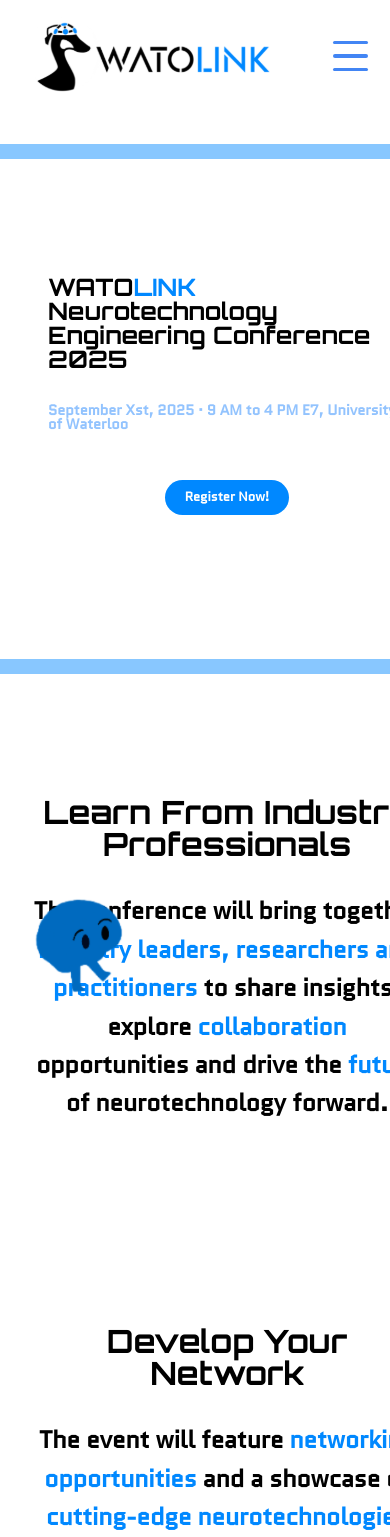
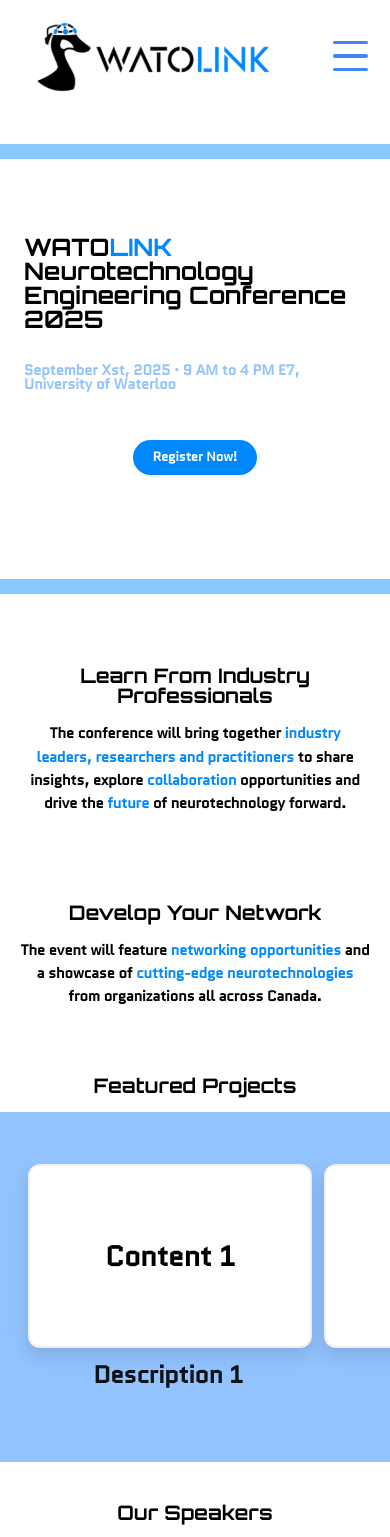
Before and after one commit to WATOLINK/main-website, a Next.js app: page /conference in a window 390 px wide. Shown: the top 1537 px of the page. Built offline with nearby package versions, Linux system fonts and the light colour scheme.

Commit message:
added the email button and also made the website more responsive

```diff
--- a/pages/conference.js
+++ b/pages/conference.js
@@ -7,6 +7,9 @@ const PageContainer = styled.div`
     flex-direction: column;
     min-height: 100vh;
     background-color: ${({ theme }) => theme.colors.white || '#ffffff'};
+    width: 100%;
+    max-width: 100vw;
+    overflow-x: hidden;
 `
 
 const Header = styled.header`
@@ -20,6 +23,15 @@ const Header = styled.header`
     position: sticky;
     top: 0;
     z-index: 100;
+
+    @media (max-width: 768px) {
+        padding: 0.75rem 1rem;
+        flex-wrap: wrap;
+    }
+
+    @media (max-width: 480px) {
+        padding: 0.5rem 0.75rem;
+    }
 `
 
 const Logo = styled.div`
@@ -29,6 +41,15 @@ const Logo = styled.div`
     font: ${({ theme }) => theme.fonts.heading45 || 'bold 2rem Arial'};
     color: ${({ theme }) => theme.colors.black || '#000000'};
     font-weight: bold;
+
+    @media (max-width: 768px) {
+        font-size: 1.5rem;
+    }
+
+    @media (max-width: 480px) {
+        font-size: 1.25rem;
+        gap: 0.25rem;
+    }
 `
 
 const LogoHighlight = styled.span`
@@ -59,6 +80,16 @@ const Nav = styled.nav`
     display: flex;
     gap: 2rem;
     align-items: center;
+
+    @media (max-width: 768px) {
+        gap: 1rem;
+        font-size: 0.9rem;
+    }
+
+    @media (max-width: 480px) {
+        gap: 0.75rem;
+        font-size: 0.8rem;
+    }
 `
 
 const NavLink = styled(Link)`
@@ -82,6 +113,16 @@ const JoinButton = styled.button`
     cursor: pointer;
     transition: all 0.3s ease;
 
+    @media (max-width: 768px) {
+        padding: 0.6rem 1.2rem;
+        font-size: 0.9rem;
+    }
+
+    @media (max-width: 480px) {
+        padding: 0.5rem 1rem;
+        font-size: 0.8rem;
+    }
+
     &:hover {
         background-color: ${({ theme }) => theme.colors.blue || '#3b82f6'};
         color: white;
@@ -90,10 +131,20 @@ const JoinButton = styled.button`
 
 const HeroSection = styled.section`
     width: 100%;
+    max-width: 100vw;
     padding: 4rem 2rem;
     text-align: left;
     position: relative;
     background-color: ${({ theme }) => theme.colors.white || '#ffffff'};
+    box-sizing: border-box;
+
+    @media (max-width: 768px) {
+        padding: 2rem 1rem;
+    }
+
+    @media (max-width: 480px) {
+        padding: 1.5rem 0.75rem;
+    }
 `
 
 const Title = styled.h1`
@@ -103,25 +154,32 @@ const Title = styled.h1`
     max-width: 1000px;
     margin-left: 112px;
     margin-right: auto;
+    word-wrap: break-word;
+    overflow-wrap: break-word;
 
     @media (max-width: 1200px) {
         margin-right: 200px;
     }
 
-    @media (max-width: 768px) {
+    @media (max-width: 900px) {
         margin-left: 2rem;
-        margin-right: 150px;
+        margin-right: 2rem;
         font-size: 2rem;
+        max-width: calc(100vw - 4rem);
     }
 
-    @media (max-width: 600px) {
-        margin-right: 100px;
+    @media (max-width: 768px) {
+        margin-left: 1rem;
+        margin-right: 1rem;
+        font-size: 1.75rem;
+        max-width: calc(100vw - 2rem);
     }
 
     @media (max-width: 480px) {
-        margin-left: 1rem;
-        margin-right: 1rem;
+        margin-left: 0.75rem;
+        margin-right: 0.75rem;
         font-size: 1.5rem;
+        max-width: calc(100vw - 1.5rem);
     }
 `
 
@@ -132,25 +190,32 @@ const Description = styled.div`
     max-width: 600px;
     margin-left: 112px;
     margin-right: auto;
+    word-wrap: break-word;
+    overflow-wrap: break-word;
 
     @media (max-width: 1200px) {
         margin-right: 200px;
     }
 
-    @media (max-width: 768px) {
+    @media (max-width: 900px) {
         margin-left: 2rem;
-        margin-right: 150px;
+        margin-right: 2rem;
         font-size: 1rem;
+        max-width: calc(100vw - 4rem);
     }
 
-    @media (max-width: 600px) {
-        margin-right: 100px;
+    @media (max-width: 768px) {
+        margin-left: 1rem;
+        margin-right: 1rem;
+        font-size: 0.95rem;
+        max-width: calc(100vw - 2rem);
     }
 
     @media (max-width: 480px) {
-        margin-left: 1rem;
-        margin-right: 1rem;
+        margin-left: 0.75rem;
+        margin-right: 0.75rem;
         font-size: 0.9rem;
+        max-width: calc(100vw - 1.5rem);
     }
 `
 
@@ -181,6 +246,7 @@ const RegisterButton = styled.button`
         transform: translateY(-2px);
     }
 `
+
 const BrainCharacterContainer = styled.div`
     position: absolute;
     right: 5%;
@@ -196,13 +262,7 @@ const BrainCharacterContainer = styled.div`
         right: 2%;
     }
 
-    @media (max-width: 768px) {
-        right: 1rem;
-        top: 60%;
-        transform: translateY(-50%);
-    }
-
-    @media (max-width: 600px) {
+    @media (max-width: 900px) {
         display: none;
     }
 `
@@ -218,6 +278,10 @@ const BrainImage2 = styled.div`
     top: 50%;
     transform: translateY(-50%) scaleX(-1);
     z-index: 1;
+
+    @media (max-width: 900px) {
+        display: none;
+    }
 `
 
 const GooseFeet = styled.div`
@@ -234,18 +298,43 @@ const SeparationLine = styled.div`
 
 const Section = styled.section`
     width: 100%;
+    max-width: 100vw;
     padding: 4rem 2rem;
-    max-width: 1200px;
     margin: 0 auto;
     text-align: center;
     position: relative;
     margin-bottom: 3rem;
+    box-sizing: border-box;
+
+    @media (min-width: 1200px) {
+        max-width: 1200px;
+    }
+
+    @media (max-width: 768px) {
+        padding: 2rem 1rem;
+        margin-bottom: 2rem;
+    }
+
+    @media (max-width: 480px) {
+        padding: 1.5rem 0.75rem;
+        margin-bottom: 1.5rem;
+    }
 `
 
 const SectionTitle = styled.h2`
     font: ${({ theme }) => theme.fonts.subheading32 || 'bold 2rem Arial'};
     color: ${({ theme }) => theme.colors.black || '#000000'};
     margin-bottom: 2rem;
+
+    @media (max-width: 768px) {
+        font-size: 1.5rem;
+        margin-bottom: 1.5rem;
+    }
+
+    @media (max-width: 480px) {
+        font-size: 1.25rem;
+        margin-bottom: 1rem;
+    }
 `
 
 const SectionDescription = styled.p`
@@ -254,6 +343,17 @@ const SectionDescription = styled.p`
     max-width: 800px;
     margin: 0 auto;
     line-height: 1.6;
+
+    @media (max-width: 768px) {
+        font-size: 1rem;
+        max-width: 100%;
+        padding: 0 1rem;
+    }
+
+    @media (max-width: 480px) {
+        font-size: 0.9rem;
+        padding: 0 0.5rem;
+    }
 `
 
 const Highlight = styled.span`
@@ -262,6 +362,7 @@ const Highlight = styled.span`
 `
 const BlueBand = styled.section`
   width: 100%;
+  max-width: 100vw;
   height: 500px;
   background: ${({ theme }) => theme.colors.lightblue || '#60a5fa'};
   position: relative;
@@ -269,12 +370,35 @@ const BlueBand = styled.section`
   display: grid;                /* simplest centering */
   place-items: center;          /* centers both axes */
   text-align: center;
+  box-sizing: border-box;
+
+  @media (max-width: 768px) {
+    height: 400px;
+    padding: 2rem 1rem;
+  }
+
+  @media (max-width: 640px) {
+    overflow-x: auto;
+    overflow-y: hidden;
+    place-items: flex-start;
+    align-items: center;
+  }
+
+  @media (max-width: 480px) {
+    height: 350px;
+    padding: 1.5rem 0.75rem;
+  }
 `
 
 
 const BandInner = styled.div`
   max-width: 1200px;
   margin: 0 auto;
+
+  @media (max-width: 640px) {
+    width: 100%;
+    min-width: max-content;
+  }
 `
 
 const BandTitle = styled.h3`
@@ -282,6 +406,16 @@ const BandTitle = styled.h3`
   color: ${({ theme }) => theme.colors.black || '#000'};
   text-align: center;
   margin-bottom: 2rem;
+
+  @media (max-width: 768px) {
+    font-size: 1.5rem;
+    margin-bottom: 1.5rem;
+  }
+
+  @media (max-width: 480px) {
+    font-size: 1.25rem;
+    margin-bottom: 1rem;
+  }
 `
 
 const Cards = styled.div`
@@ -289,11 +423,25 @@ const Cards = styled.div`
   grid-template-columns: repeat(3, minmax(0, 1fr));
   gap: 2rem;
   @media (max-width: 992px) { grid-template-columns: repeat(2, 1fr); }
-  @media (max-width: 640px) { grid-template-columns: 1fr; }
+  @media (max-width: 640px) {
+    display: flex;
+    flex-direction: row;
+    overflow-x: auto;
+    gap: 1rem;
+    padding: 0 1rem;
+    scroll-snap-type: x mandatory;
+    -webkit-overflow-scrolling: touch;
+  }
 `
 
 const Card = styled.div`
   text-align: center;
+
+  @media (max-width: 640px) {
+    flex: 0 0 auto;
+    min-width: 280px;
+    scroll-snap-align: start;
+  }
 `
 
 const CardBox = styled.div`
@@ -308,6 +456,18 @@ const CardBox = styled.div`
   display: flex;
   align-items: center;
   justify-content: center;
+
+  @media (max-width: 768px) {
+    width: 100%;
+    max-width: 300px;
+    height: 200px;
+    margin: 0 auto;
+  }
+
+  @media (max-width: 480px) {
+    height: 180px;
+    max-width: 280px;
+  }
 `
 
 const CardDesc = styled.p`
@@ -322,19 +482,50 @@ const WhiteBox = styled.div`
   justify-content: center;
   gap: 2.5rem;
   margin-top: 2rem;
+
+  @media (max-width: 768px) {
+    gap: 1.5rem;
+    margin-top: 1.5rem;
+  }
+
+  @media (max-width: 480px) {
+    gap: 1rem;
+    margin-top: 1rem;
+  }
 `
 const SpeakerSection = styled.section`
     width: 100%;
+    max-width: 100vw;
     padding: 4rem 2rem;
-    max-width: 1200px;
     margin: 0 auto;
     text-align: center;
     position: relative;
+    box-sizing: border-box;
+
+    @media (min-width: 1200px) {
+        max-width: 1200px;
+    }
+
+    @media (max-width: 768px) {
+        padding: 2rem 1rem;
+    }
+
+    @media (max-width: 480px) {
+        padding: 1.5rem 0.75rem;
+    }
 `
 
 const SpeakerCard = styled.div`
   text-align: center;
   max-width: 220px;
+
+  @media (max-width: 768px) {
+    max-width: 200px;
+  }
+
+  @media (max-width: 480px) {
+    max-width: 180px;
+  }
 `
 
 const SpeakerImage = styled.div`
@@ -344,38 +535,97 @@ const SpeakerImage = styled.div`
   border-radius: 50%;
   overflow: hidden;
   border: 3px solid ${({ theme }) => theme.colors.lightblue || '#60a5fa'};
+
+  @media (max-width: 768px) {
+    width: 150px;
+    height: 150px;
+  }
+
+  @media (max-width: 480px) {
+    width: 120px;
+    height: 120px;
+  }
 `
 
 const SpeakerName = styled.h4`
   font: ${({ theme }) => theme.fonts.subheading32 || 'bold 1.3rem Arial'};
   color: ${({ theme }) => theme.colors.black || '#000'};
   margin-bottom: 0.3rem;
+
+  @media (max-width: 768px) {
+    font-size: 1.1rem;
+  }
+
+  @media (max-width: 480px) {
+    font-size: 1rem;
+  }
 `
 
 const SpeakerRole = styled.p`
   font: ${({ theme }) => theme.fonts.description24 || '1rem Arial'};
   color: ${({ theme }) => theme.colors.blue || '#3b82f6'};
+
+  @media (max-width: 768px) {
+    font-size: 0.9rem;
+  }
+
+  @media (max-width: 480px) {
+    font-size: 0.8rem;
+  }
 `
 
 const SponsorImage = styled.p`
     width:150px;
-    height:100px
+    height:100px;
+
+    @media (max-width: 768px) {
+        width: 120px;
+        height: 80px;
+    }
+
+    @media (max-width: 480px) {
+        width: 100px;
+        height: 70px;
+    }
 `
 
 const SponsorSection = styled.section`
     width: 100%;
+    max-width: 100vw;
     padding: 4rem 2rem;
-    max-width: 1200px;
     margin: 0 auto;
     text-align: center;
     position: relative;
+    box-sizing: border-box;
 
+    @media (min-width: 1200px) {
+        max-width: 1200px;
+    }
+
+    @media (max-width: 768px) {
+        padding: 2rem 1rem;
+    }
+
+    @media (max-width: 480px) {
+        padding: 1.5rem 0.75rem;
+    }
 `
 const SponsorWhiteBox = styled.div`
   display: flex;
   justify-content: center;
   gap: 2.5rem;
   margin-top: 2rem;
+  flex-wrap: wrap;
+
+  @media (max-width: 768px) {
+    gap: 1.5rem;
+    margin-top: 1.5rem;
+  }
+
+  @media (max-width: 480px) {
+    gap: 1rem;
+    margin-top: 1rem;
+  }
 `
 const SponsorButton = styled.button`
     background-color: ${({ theme }) => theme.colors.blue || '#3b82f6'};
@@ -387,6 +637,18 @@ const SponsorButton = styled.button`
     font: ${({ theme }) => theme.fonts.apply || '1rem Arial'};
     cursor: pointer;
     transition: all 0.3s ease;
+
+    @media (max-width: 768px) {
+        padding: 0.8rem 1.5rem;
+        margin: 2rem;
+        font-size: 0.9rem;
+    }
+
+    @media (max-width: 480px) {
+        padding: 0.7rem 1.2rem;
+        margin: 1.5rem;
+        font-size: 0.8rem;
+    }
 
     &:hover {
         background-color: ${({ theme }) => theme.colors.darkblue || '#1e40af'};
@@ -411,7 +673,8 @@ export default function ConferencePage() {
                 <Description>
                     September Xst, 2025 · 9 AM to 4 PM E7, University of Waterloo
                 </Description>
-                <RegisterButton>Register Now!</RegisterButton>
+                <a  href='https://university-of-waterloo.myshopify.com/products/watolink-neurotech-conference-2025' target="_blank" style={{ textDecoration: 'none' }}><RegisterButton>Register Now!</RegisterButton></a>
+
 
                 <BrainCharacterContainer>
                     <BrainImage1>
@@ -569,7 +832,9 @@ export default function ConferencePage() {
                         />
                         </SponsorImage>
                     </SponsorWhiteBox>
+                    <a href='mailto:business.watolink@gmail.com' target="_blank">
                         <SponsorButton>Sponsor Us</SponsorButton>
+                    </a>
 
             </SponsorSection>
         </PageContainer>
```
